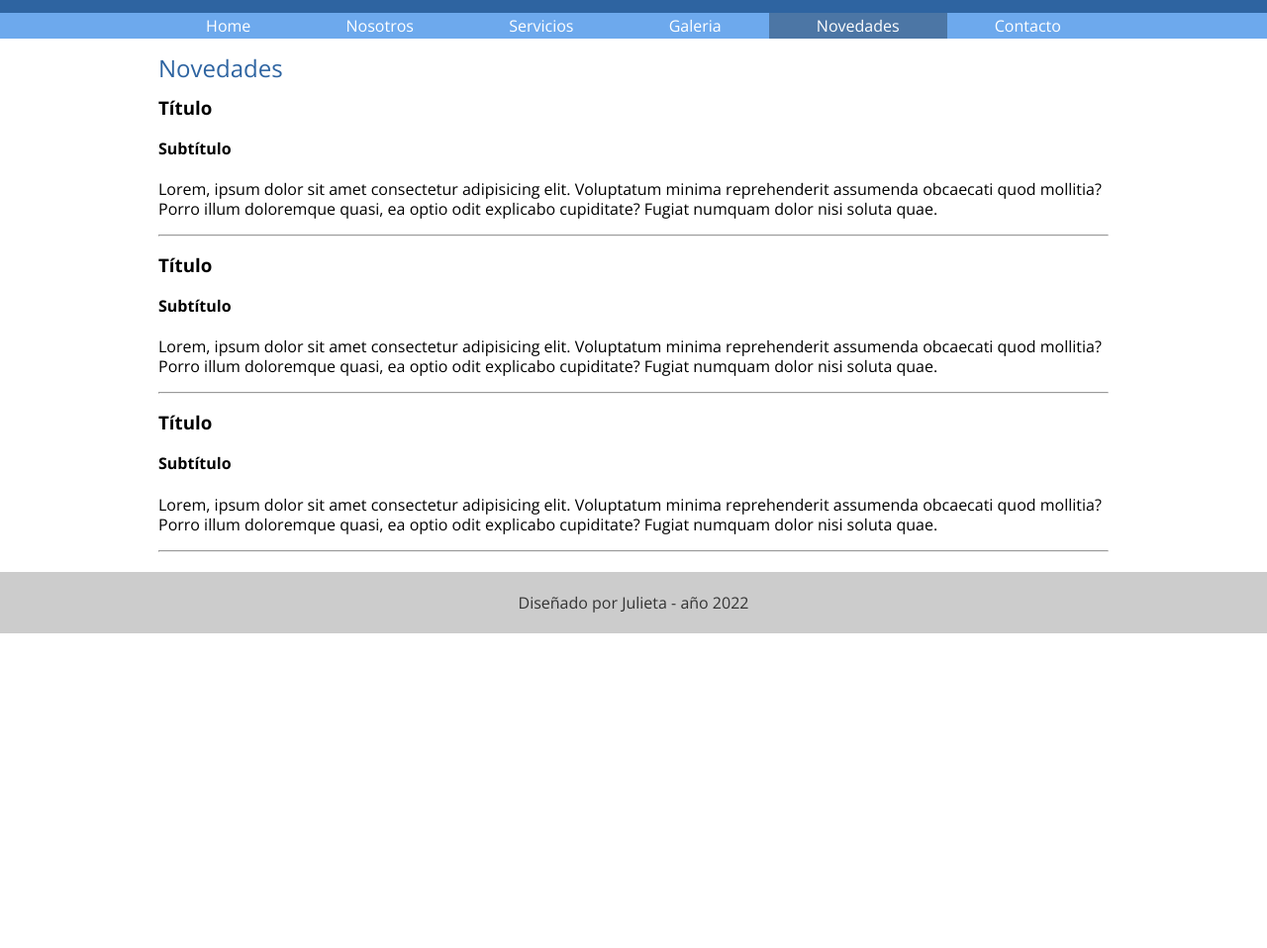
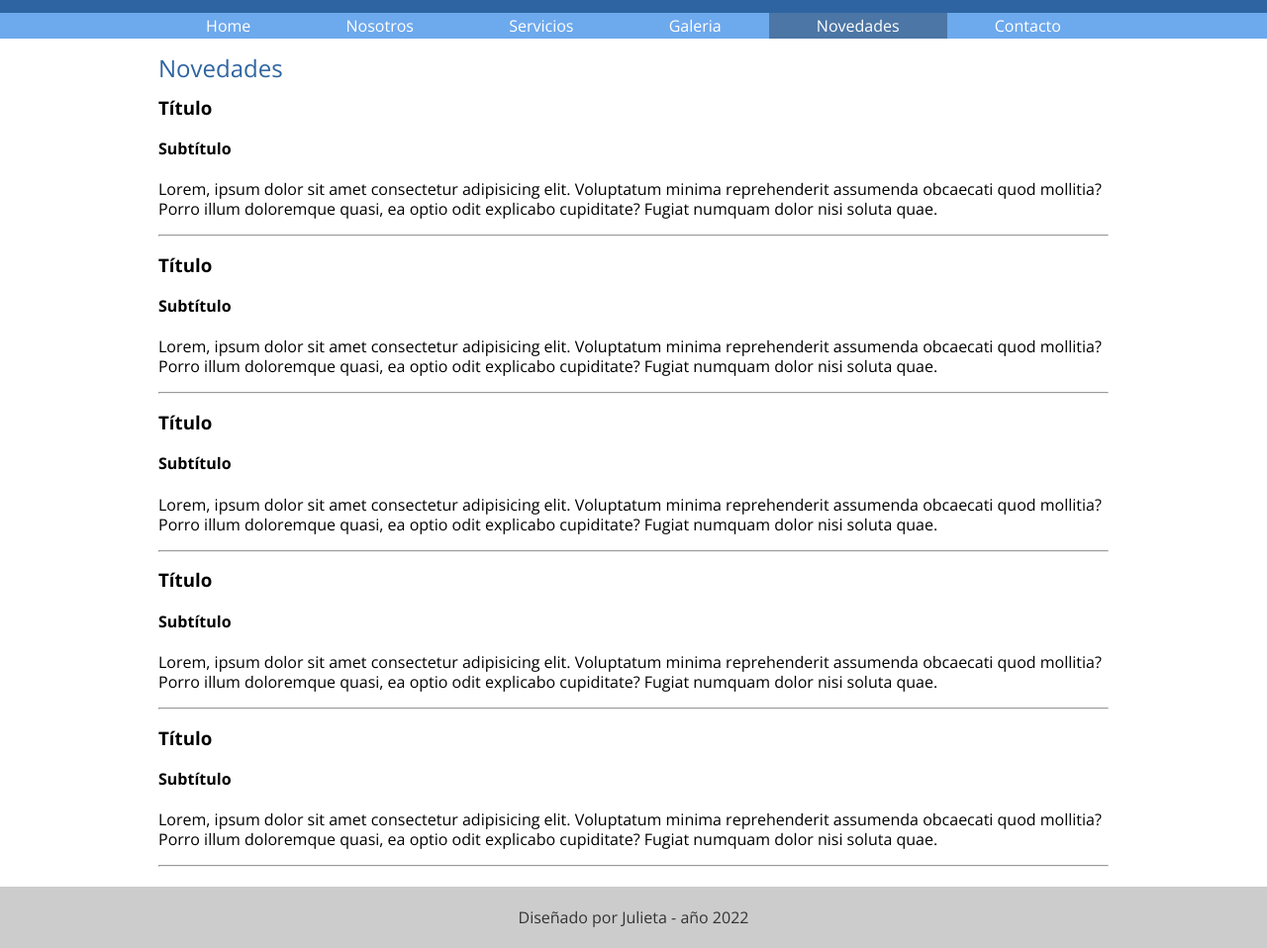
Before and after one commit to Julieta2022/Curso-UTN, a plain HTML site: page novedades.html in a window 1280 px wide. Shown: the part 141-1099 px from the top of the page at 99% size. Before the commit the page ends 800 px from the top, so only its background shows below. Drawn offline with nearby package versions, Linux system fonts and the light colour scheme.

Commit message:
agregue mas novedades

```diff
--- a/novedades.html
+++ b/novedades.html
@@ -61,7 +61,22 @@
                 numquam dolor nisi soluta quae.</p>
             <hr/> <!--es una etiqueta de html que hace una línea de separación entre contenido sin necesidad de hacer una clase por css-->
         </div>
-
+ <div>
+            <h3>Título</h3>
+            <h4>Subtítulo</h4>
+            <p>Lorem, ipsum dolor sit amet consectetur adipisicing elit. Voluptatum minima reprehenderit assumenda
+                obcaecati quod mollitia? Porro illum doloremque quasi, ea optio odit explicabo cupiditate? Fugiat
+                numquam dolor nisi soluta quae.</p>
+            <hr/> <!--es una etiqueta de html que hace una línea de separación entre contenido sin necesidad de hacer una clase por css-->
+        </div>
+         <div>
+            <h3>Título</h3>
+            <h4>Subtítulo</h4>
+            <p>Lorem, ipsum dolor sit amet consectetur adipisicing elit. Voluptatum minima reprehenderit assumenda
+                obcaecati quod mollitia? Porro illum doloremque quasi, ea optio odit explicabo cupiditate? Fugiat
+                numquam dolor nisi soluta quae.</p>
+            <hr/> <!--es una etiqueta de html que hace una línea de separación entre contenido sin necesidad de hacer una clase por css-->
+        </div>
     </main>
     <footer>
         <p>Diseñado por Julieta - año 2022</p>
```
